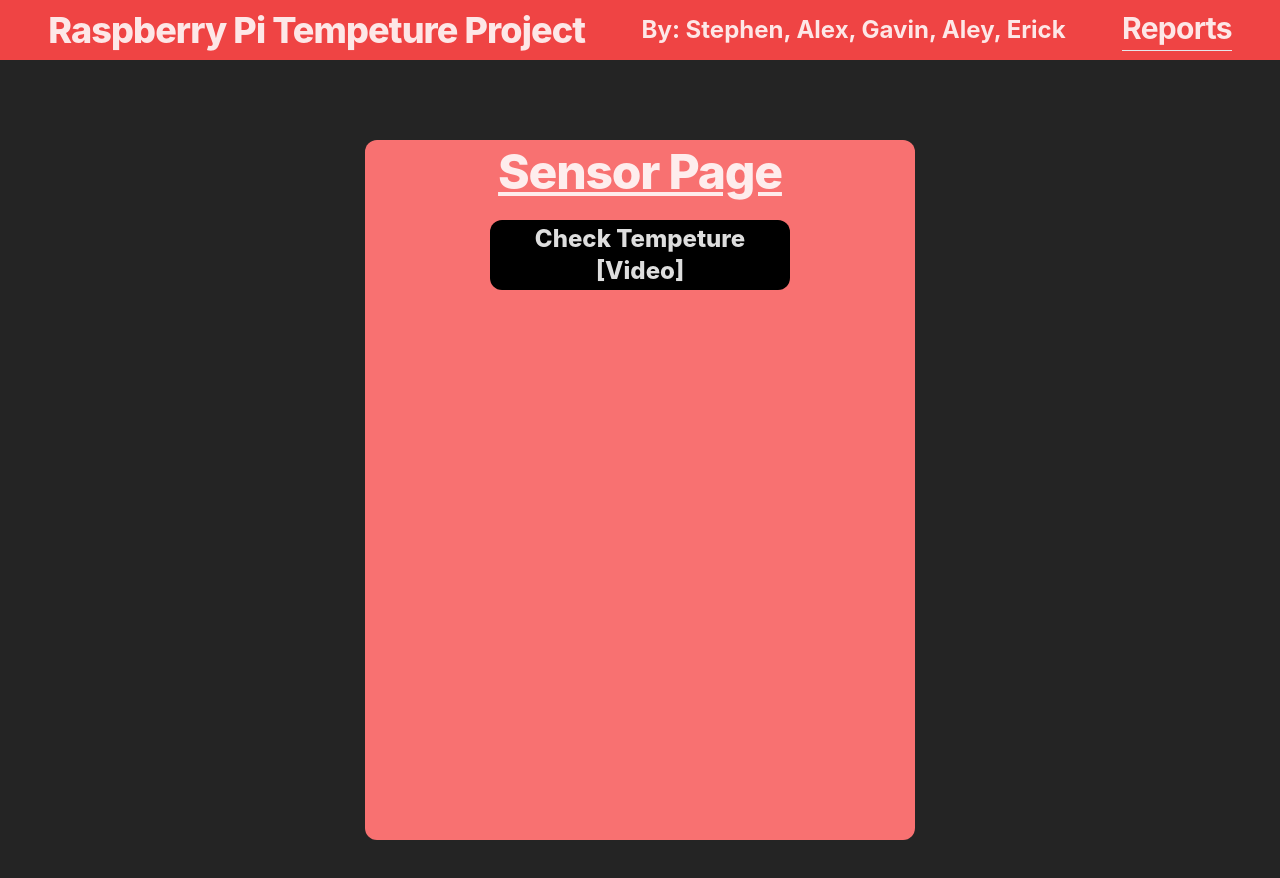
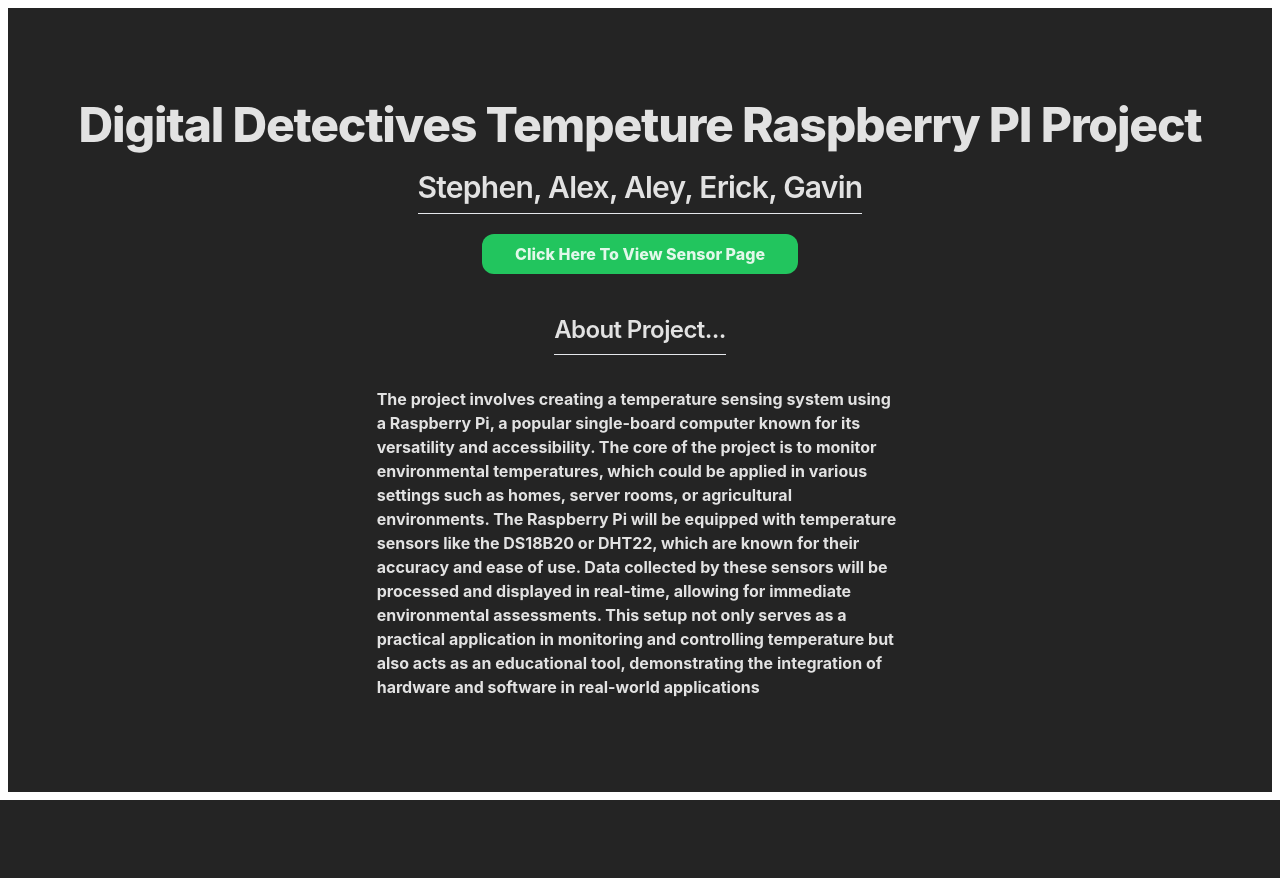
Before and after one commit to Soovier/SenseHatProject, a React (Vite) app: page / in a window 1280 px wide. After the commit the page ends 800 px from the top, so only its background shows below. Built offline with nearby package versions, Linux system fonts and the light colour scheme.

Commit message:
Intro Page Added + Reports Changed

```diff
--- /dev/null
+++ b/src/Intro.tsx
@@ -0,0 +1,42 @@
+import { Link } from "react-router-dom";
+import { Button } from "./components/ui/button";
+
+const Intro = () => {
+  return (
+    <div className=" border-8 border-white flex flex-col gap-5 items-center justify-center w-full h-screen">
+      <h1 className="transition-all duration-700 ease-in-out flex-start scroll-m-20 text-4xl font-extrabold tracking-tight lg:text-5xl">
+        Digital Detectives Tempeture Raspberry PI Project
+      </h1>
+      <h2 className="transition-all duration-700 ease-in-out scroll-m-20 border-b pb-2 text-3xl font-semibold tracking-tight first:mt-0">
+        Stephen, Alex, Aley, Erick, Gavin
+      </h2>
+      <button className="mb-2 transition-all duration-700 ease-in-out hover:scale-105 hover:bg-green-400 w-3/12 h-[5%] bg-green-500 rounded-xl font-extrabold">
+        <Link to="/sensorpage" className="font-extrabold">
+          Click Here To View Sensor Page
+        </Link>
+      </button>
+      <h2 className="mt-3 mb-3 transition-all duration-700 ease-in-out scroll-m-20 border-b pb-2 text-2xl font-semibold tracking-tight first:mt-0">
+        About Project...
+      </h2>
+      <div className="transition-all duration-700 ease-in-out hover:scale-125 w-5/12">
+        <p className="font-bold text-ellipsis overflow-hidden">
+          The project involves creating a temperature sensing system using a
+          Raspberry Pi, a popular single-board computer known for its
+          versatility and accessibility. The core of the project is to monitor
+          environmental temperatures, which could be applied in various settings
+          such as homes, server rooms, or agricultural environments. The
+          Raspberry Pi will be equipped with temperature sensors like the
+          DS18B20 or DHT22, which are known for their accuracy and ease of use.
+          Data collected by these sensors will be processed and displayed in
+          real-time, allowing for immediate environmental assessments. This
+          setup not only serves as a practical application in monitoring and
+          controlling temperature but also acts as an educational tool,
+          demonstrating the integration of hardware and software in real-world
+          applications
+        </p>
+      </div>
+    </div>
+  );
+};
+
+export default Intro;
--- a/src/ReportPage.tsx
+++ b/src/ReportPage.tsx
@@ -12,6 +12,7 @@
 import v4 from "../reports/v4.jpg";
 import v5 from "../reports/v5.jpg";
 import v6 from "../reports/v6.jpg";
+import v7 from "../reports/v7.png";
 
 const ReportPage = () => {
   return (
@@ -60,11 +61,19 @@
         src={v1}
       />
       <h1 className="mb-2 p-2 scroll-m-20 text-4xl font-extrabold tracking-tight lg:text-5xl">
-        Weekly Progress Report | Date: 4/20/2024
+        Weekly Progress Report | Date: 4/27/2024
       </h1>{" "}
       <img
         className="transition-all duration-700 ease-in-out hover:scale-105 rounded-xl hover:border-4 border-green-500 p-2 w-[30%]"
         src={v2}
+      />
+      <h1 className="mb-2 p-2 scroll-m-20 text-4xl font-extrabold tracking-tight lg:text-5xl">
+        Weekly Progress Report | Date: 4/20/2024
+      </h1>{" "}
+      <img
+        className="transition-all duration-700 ease-in-out hover:scale-105 rounded-xl hover:border-4 border-green-500 w-[30%]"
+        src={v7}
+        alt="4/20/2024"
       />
       <h1 className="mb-2 p-2 scroll-m-20 text-4xl font-extrabold tracking-tight lg:text-5xl">
         Weekly Progress Report | Date: 4/06/2024
--- a/src/Router.tsx
+++ b/src/Router.tsx
@@ -2,9 +2,11 @@
 // import App from "./App";
 import ReportPage from "./ReportPage";
 import SensorPage from "./SensorPage";
+import Intro from "./Intro";
 
 const root = createBrowserRouter([
-  { path: "/", element: <SensorPage /> },
+  { path: "/sensorpage", element: <SensorPage /> },
+  { path: "/", element: <Intro /> },
 
   { path: "/reports", element: <ReportPage /> },
   { path: "*", element: "Not Found, Sorry Try Again" },
```
Also changed, not shown: reports/v7.png (added).
